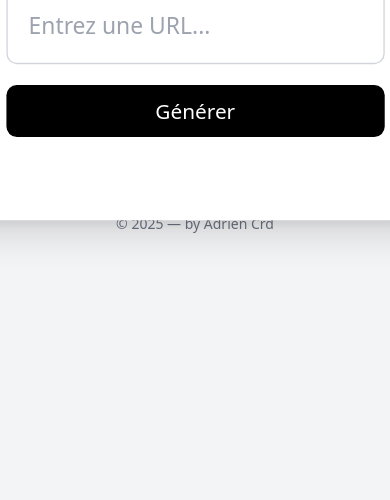
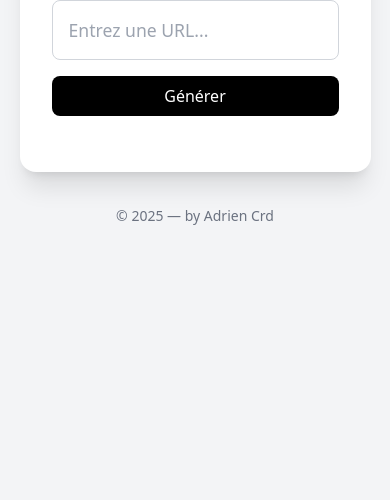
Before and after one commit to adriencrd/QR-code-smiley, a plain HTML site: page index.html in a window 390 px wide. Shown: the part 344-844 px from the top of the page. Drawn offline with nearby package versions, Linux system fonts and the light colour scheme.

Commit message:
90% size on phone

```diff
--- a/index.html
+++ b/index.html
@@ -2,6 +2,7 @@
 <html lang="fr">
 <head>
   <meta charset="UTF-8">
+  <meta name="viewport" content="width=device-width, initial-scale=1.0, maximum-scale=1.0, user-scalable=no">
   <link rel="stylesheet" href="style.css">
   <title>QR Code générateur</title>
   <script src="https://cdn.jsdelivr.net/npm/qr-code-styling@1.5.0/lib/qr-code-styling.js"></script>
--- a/style.css
+++ b/style.css
@@ -34,17 +34,15 @@ footer {
   font-size: 1rem;
 }
 
-@media (max-width: 480px) {
+@media (max-width: 768px) {
+  div.bg-white {
+    width: 90%;
+    max-width: none;
+    padding: 2rem;
+  }
+
   h1 {
     font-size: 2rem;
-  }
-
-  div.bg-white {
-    width: 95%;
-    max-width: none;
-    padding: 2.5rem;
-    transform: scale(1.3);
-    transform-origin: center;
   }
 
   input#urlInput,
```
